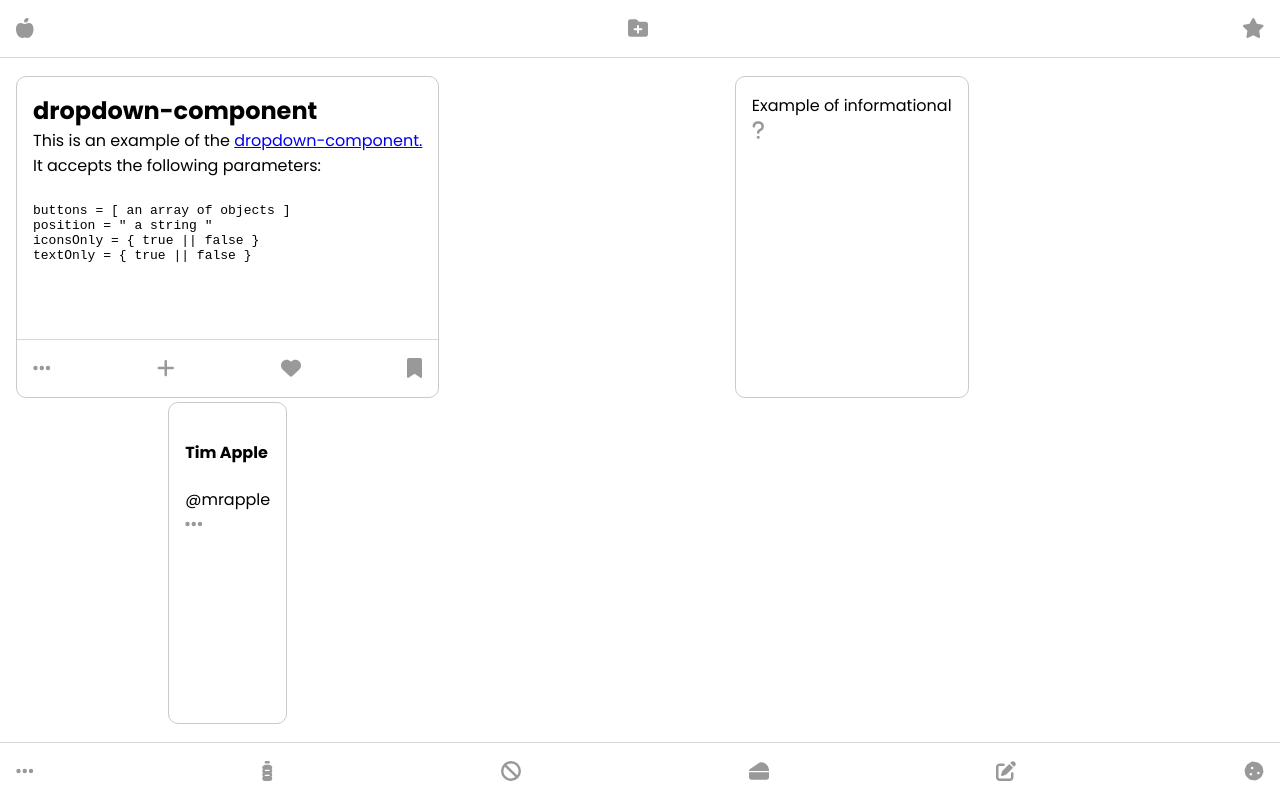
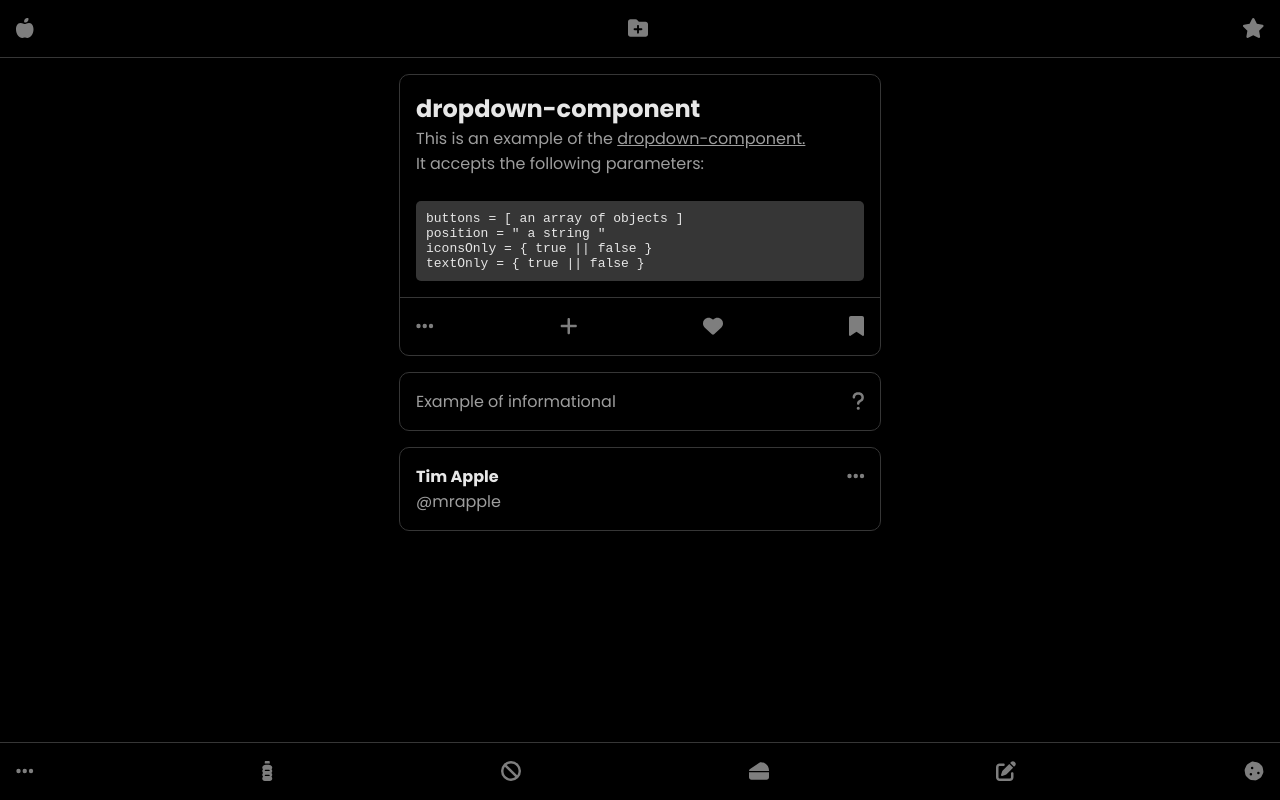
Before and after one commit to igaboo/dropdown-component, a React (Create React App) app: page / in a window 1280 px wide. Built offline with nearby package versions, Linux system fonts and the light colour scheme.

Commit message:
mainly style changes

```diff
--- a/src/DropdownMenu.js
+++ b/src/DropdownMenu.js
@@ -31,13 +31,13 @@ export default function DropdownMenu({
   if (position === "top-left") {
     styles = {
       transformOrigin: "0% 0%",
-      left: 0,
+      left: "-50%",
       marginTop: ".5rem",
     };
   } else if (position === "top-right") {
     styles = {
       transformOrigin: "100% 0%",
-      right: 0,
+      right: "-50%",
       marginTop: ".5rem",
     };
   } else if (position === "top-center") {
@@ -50,7 +50,7 @@ export default function DropdownMenu({
   } else if (position === "bottom-left") {
     styles = {
       transformOrigin: "0% 100%",
-      left: 0,
+      left: "-50%",
       top: "100%",
       transform: "translate(0, calc(-100% + -2rem))",
     };
@@ -64,7 +64,7 @@ export default function DropdownMenu({
   } else if (position === "bottom-right") {
     styles = {
       transformOrigin: "100% 0%",
-      right: 0,
+      right: "-50%",
       top: "100%",
       transform: "translate(0, calc(-100% + -2rem))",
     };
@@ -108,8 +108,8 @@ export default function DropdownMenu({
 const Button = ({ text, icon, color, func, iconsOnly, textOnly }) => {
   const changeBackground = (e) => {
     !color
-      ? (e.target.style.backgroundColor = "#f2f2f2")
-      : (e.target.style.backgroundColor = `rgba(${color}, .1)`);
+      ? (e.target.style.backgroundColor = "var(--hover")
+      : (e.target.style.backgroundColor = `rgba(${color}, .2)`);
   };
   const removeBackground = (e) => {
     e.target.style.backgroundColor = "transparent";
--- a/src/dropdown.scss
+++ b/src/dropdown.scss
@@ -1,10 +1,15 @@
 $accent: #cacaca;
-$background: #fff;
-$text: rgb(72, 72, 72);
-$text-accent: #999;
+$background: rgb(0, 0, 0);
+$text: rgb(231, 231, 231);
+$text-secondary: rgb(158, 158, 158);
+$text-accent: rgb(126, 126, 126);
+$dim: rgb(54, 54, 54);
+
+$animation-time: 200ms;
 
 :root {
   --active: rgb(66, 189, 255);
+  --hover: rgb(41, 41, 41);
 }
 
 body {
@@ -12,14 +17,40 @@ body {
   padding: 0;
 
   box-sizing: border-box;
+  -webkit-tap-highlight-color: rgba(0, 0, 0, 0);
+
+  background-color: $background;
+
+  overflow: hidden;
 }
 
 h1,
 h2,
 h3,
+h4,
 p {
   margin: 0;
   padding: 0;
+}
+
+h1,
+h2,
+h3,
+h4 {
+  color: $text;
+}
+
+code {
+  background-color: $dim;
+
+  padding: 10px;
+  border-radius: 5px;
+
+  color: $text;
+}
+
+a {
+  color: inherit;
 }
 
 .btn-icon:hover {
@@ -33,13 +64,19 @@ main {
   display: grid;
   grid-template-rows: auto 1fr auto;
 
-  height: 100vh;
+  position: absolute;
+  top: 0;
+  bottom: 0;
+
+  width: 100%;
+
+  color: $text-secondary;
 
   svg {
     cursor: pointer;
     color: $text-accent;
 
-    transition: color 300ms ease;
+    transition: color $animation-time ease;
 
     background-color: transparent !important;
   }
@@ -63,17 +100,16 @@ main {
 
     border: none;
 
-    height: 40px;
     width: calc(100%);
 
-    padding-inline: 10px;
+    padding: 10px;
     margin: 0;
 
-    transition: all 200ms ease;
+    transition: all $animation-time ease;
   }
 
   button + button {
-    border-top: 1px solid $accent;
+    border-top: 1px solid $dim;
   }
 }
 
@@ -86,7 +122,7 @@ header {
   display: flex;
   justify-content: space-between;
 
-  border-bottom: 1px solid rgb(215, 215, 215);
+  border-bottom: 1px solid $dim;
 
   padding: 1rem;
 }
@@ -94,23 +130,24 @@ header {
 section {
   padding: 1rem;
 
-  display: grid;
-  grid-template-columns: auto 1fr;
-
-  // justify-content: center;
+  display: flex;
+  flex-direction: column;
 
   .head {
     display: flex;
     align-items: center;
     gap: 1rem;
   }
+
+  overflow-y: auto;
+  overflow-x: hidden;
 }
 
 footer {
   display: flex;
   justify-content: space-between;
 
-  border-top: 1px solid rgb(215, 215, 215);
+  border-top: 1px solid $dim;
 
   padding: 1rem;
 }
@@ -122,7 +159,7 @@ footer {
 }
 
 .wrapper {
-  transition: all 300ms ease;
+  transition: all $animation-time ease;
 }
 
 .deactivated {
@@ -149,7 +186,7 @@ footer {
 
   position: absolute;
 
-  transition: opacity 300ms ease, visibility 300ms ease;
+  transition: opacity $animation-time ease, visibility $animation-time ease;
 }
 
 .collapsed {
@@ -162,22 +199,16 @@ footer {
   visibility: visible;
 }
 
-.centered {
-  display: flex;
-  flex-direction: column;
-  justify-content: center;
-
-  margin: 5rem;
-}
-
 .card {
   border-radius: 10px;
-  border: 1px solid $accent;
+  border: 1px solid $dim;
 
-  width: fit-content;
-  height: 20rem;
+  margin-inline: auto;
 
-  margin: auto;
+  max-width: 30rem;
+  width: 100%;
+
+  height: fit-content;
 
   display: flex;
   flex-direction: column;
@@ -190,5 +221,15 @@ footer {
 
   footer {
     margin-top: auto;
+
+    border-top: 1px solid $dim;
   }
 }
+
+.card + .card {
+  margin-top: 1rem;
+
+  header {
+    flex-direction: row;
+  }
+}
```
